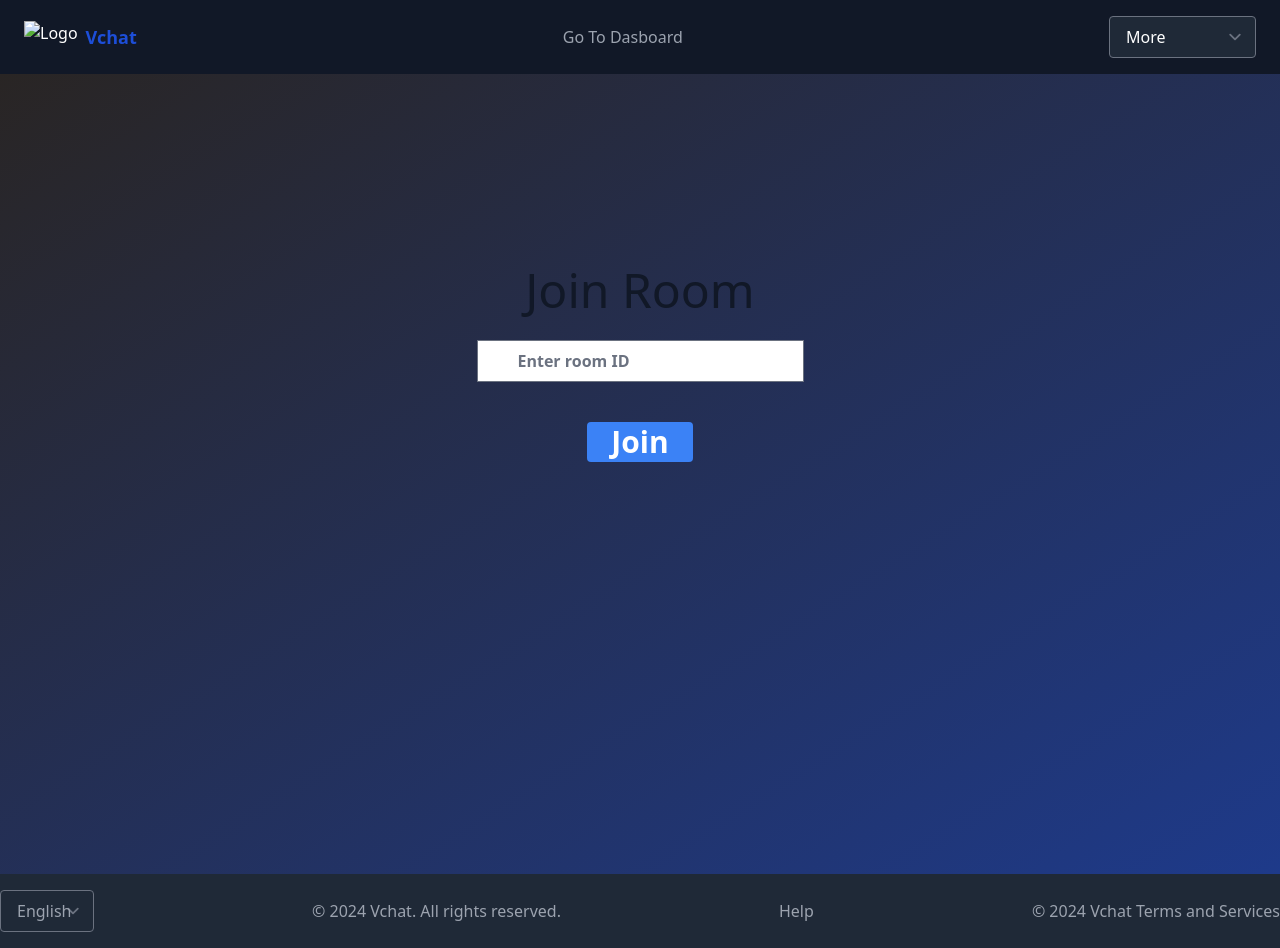
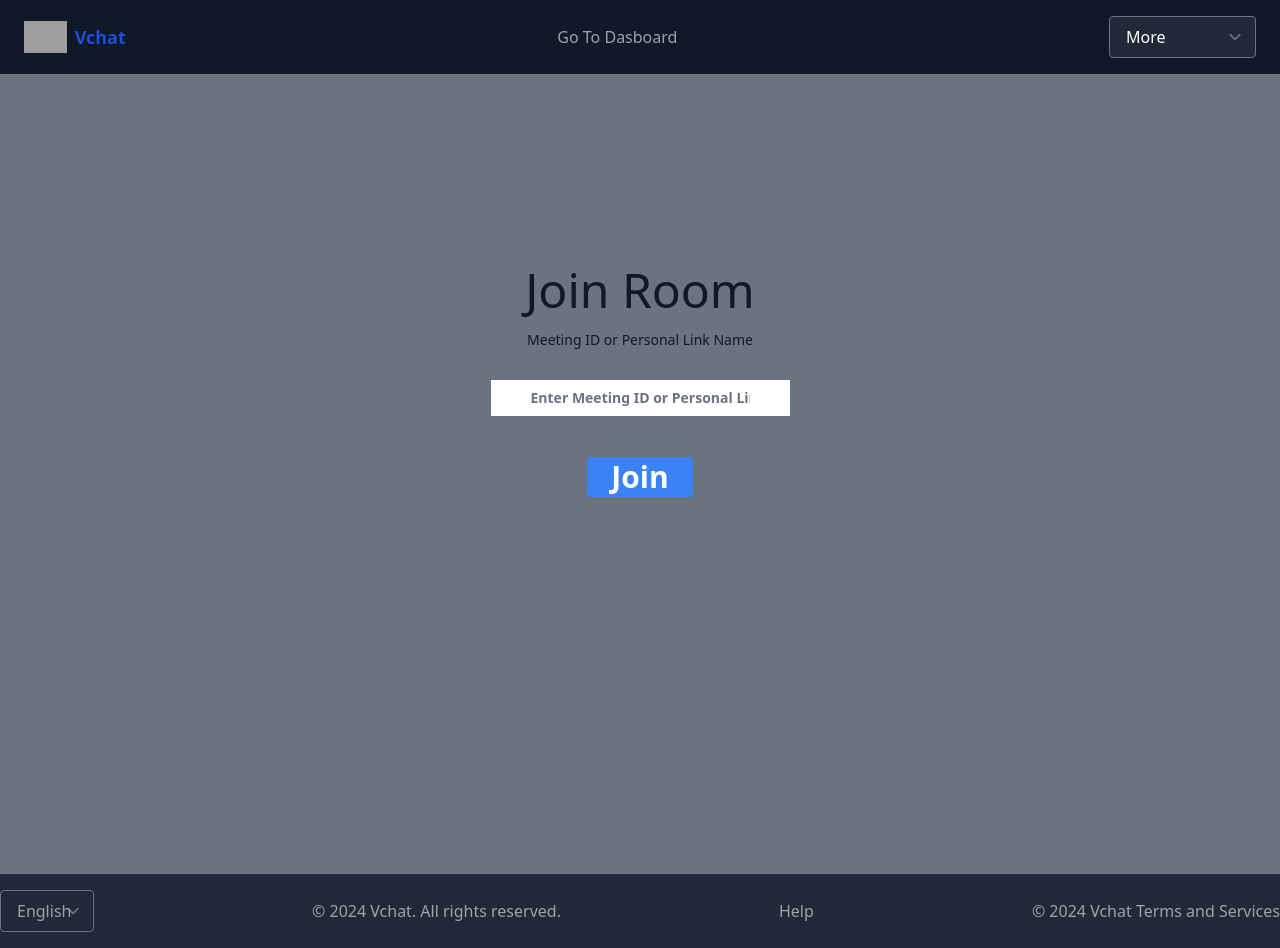
Before and after one commit to Vivekroy286/demochat, a Django app: page /join/ in a window 1280 px wide. Run offline with Django 5.2, Linux system fonts and the light colour scheme; a user stored in the database is signed in; style sheets or scripts are compiled from the project's sources; some libraries are stand-ins or nearby versions; grey boxes are pictures that could not be loaded.

Commit message:
update19

```diff
--- a/vchat/base/templates/index.html
+++ b/vchat/base/templates/index.html
@@ -7,6 +7,7 @@
     <meta charset="UTF-8">
     <meta name="viewport" content="width=device-width, initial-scale=1.0">
     <meta http-equiv="X-UA-Compatible" content="ie=edge">
+    <script src="https://cdn.tailwindcss.com"></script> {% tailwind_css %}
     <title>Vchat</title>
 
 
--- a/vchat/base/templates/joinroom.html
+++ b/vchat/base/templates/joinroom.html
@@ -7,6 +7,7 @@
     <meta charset="UTF-8">
     <meta name="viewport" content="width=device-width, initial-scale=1.0">
     <meta http-equiv="X-UA-Compatible" content="ie=edge">
+    <script src="https://cdn.tailwindcss.com"></script> {% tailwind_css %}
 
 
 </head>
@@ -15,7 +16,7 @@
     <header class="bg-gray-900 text-white flex items-center justify-between py-4 px-6">
         <!-- Logo -->
         <div class="flex items-center">
-            <img src="" alt="Logo" class="h-8 mr-2">
+            <img src="https://img.freepik.com/free-psd/3d-circle-with-vimeo-logo-isolated-transparent-background_125540-3734.jpg?t=st=1718780291~exp=1718783891~hmac=bda798db48a764b20f76eb053971a347221002f32f86f3e0523ac25f980f1eb2&w=740" alt="Logo" class="h-8 mr-2">
             <h1 class="text-lg font-semibold text-blue-700">Vchat</h1>
         </div>
 
@@ -39,16 +40,19 @@
 
 
     </header>
-    <div class="flex h-screen bg-gradient-to-br from-stone-800 to-blue-900 justify-center  ">
+    <div class="flex h-screen bg-gray-500 justify-center  ">
         <div class="max-w-md w-full space-y-8">
 
             <div class="mt-48 text-center text-3xl font-semibold text-gray-900">
                 <h1 class="text-5xl font-thin mb-4">Join Room</h1>
+                <div class="mt-4 text-center text-xl font-semibold text-gray-900">
+                    <h5 class="text-sm font-thin mb-4">Meeting ID or Personal Link Name</h5>
+                </div>
 
                 <form action="{% url 'join_room' %}" method="POST">
                     {% csrf_token %}
                     <div class="mb-6 mt-6">
-                        <input type="text" class="  px-10 py-2" placeholder="Enter room ID" name="roomID">
+                        <input type="text" class="text-sm  px-10 py-2" placeholder="Enter Meeting ID or Personal Link Name" name="roomID">
                     </div>
                     <div class="mb-6 mt-6">
                         <input type="submit" class="bg-blue-500 text-white px-6 py-0.5 rounded mt-4 hover:bg-blue-600 transition duration-300" class='button' value="Join">
--- a/vchat/base/templates/video.html
+++ b/vchat/base/templates/video.html
@@ -10,7 +10,7 @@
     <header class="bg-gray-900 text-white flex items-center justify-between py-4 px-6">
         <!-- Logo -->
         <div class="flex items-center">
-            <img src="" alt="Logo" class="h-8 mr-2">
+            <img src="https://img.freepik.com/free-psd/3d-circle-with-vimeo-logo-isolated-transparent-background_125540-3734.jpg?t=st=1718780291~exp=1718783891~hmac=bda798db48a764b20f76eb053971a347221002f32f86f3e0523ac25f980f1eb2&w=740" alt="Logo" class="h-8 mr-2">
             <h1 class="text-lg font-semibold text-blue-700">Vchat</h1>
         </div>
 
```
Also changed, not shown: vchat/base/templates/dashboard.html (+4 -3 lines), vchat/db.sqlite3.
